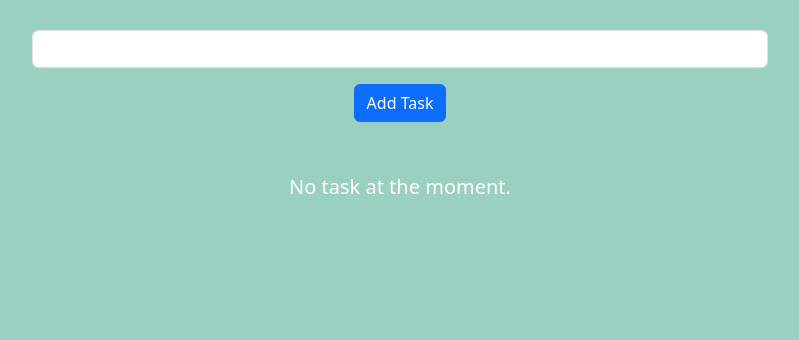
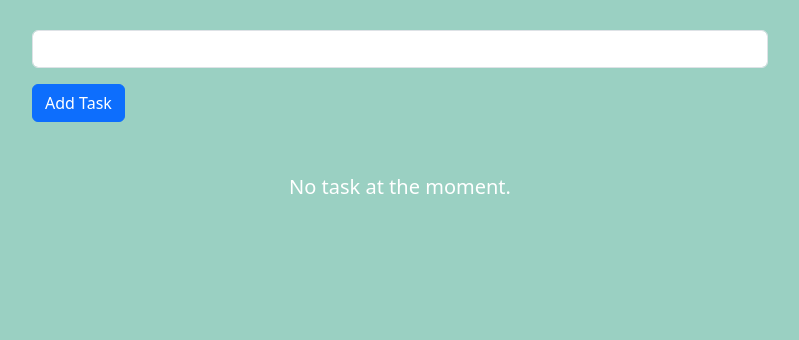
Before and after one commit to zkj214/simple-todolist-website, a Flask app: page / in a window 1280 px wide. Shown: the part 96-436 px from the top of the page, without its empty margins (50-849 px from the left). Run offline with Flask 3, Linux system fonts and the light colour scheme; data that the repository does not hold is empty; some libraries are stand-ins or nearby versions.

Commit message:
update the index file

```diff
--- a/templates/index.html
+++ b/templates/index.html
@@ -8,9 +8,8 @@
     <div class="container">
         <div class="row text-left">
             <div class="col-md-8 col-sm-12">
-                <div class="text-left col-sm-12 text-center">
                 {{render_form(form, novalidate=True)}}
-                </div>
+
             {% with messages=get_flashed_messages() %}
                 {% if messages %}
                     {% for message in messages %}
```
